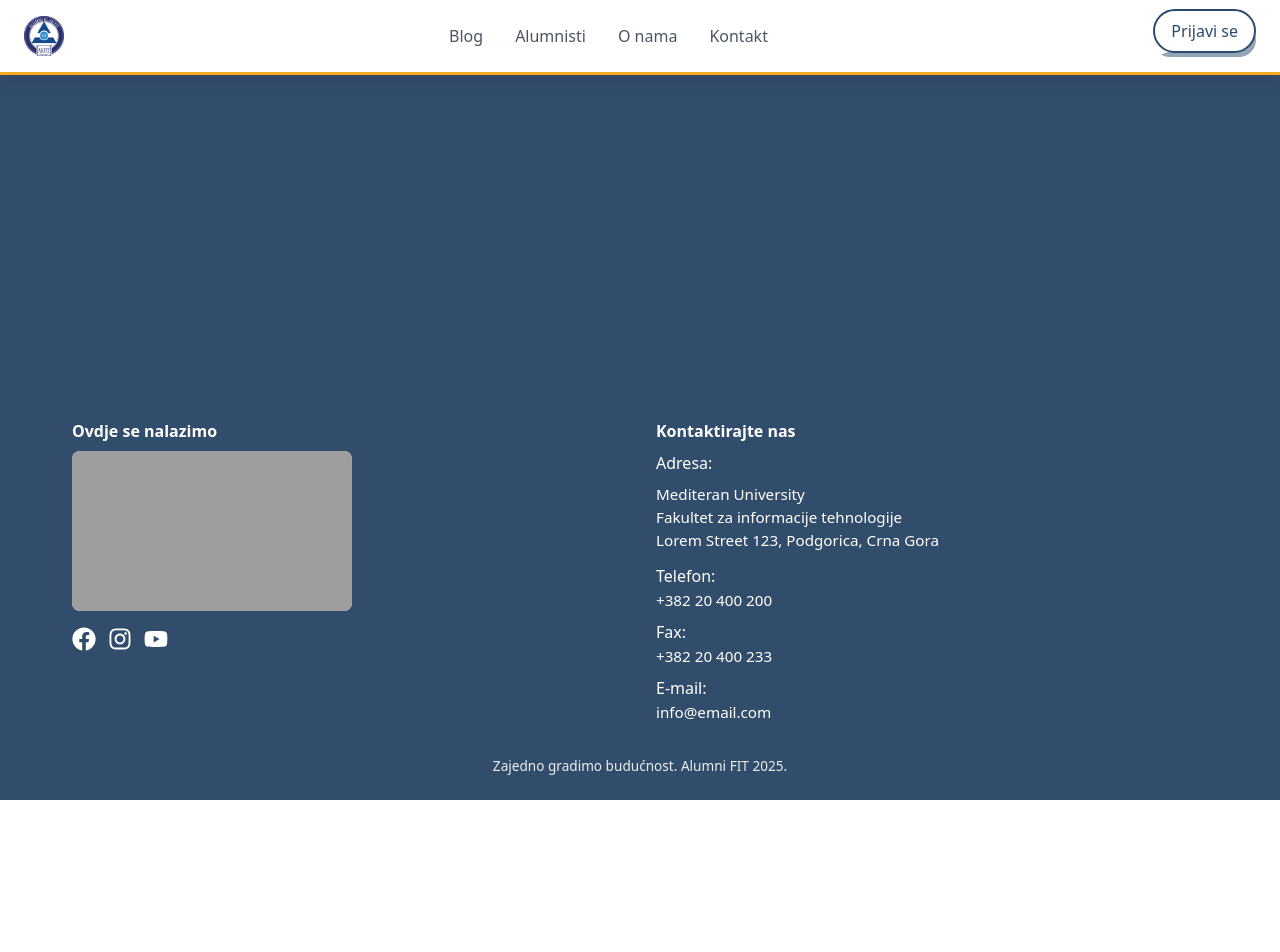
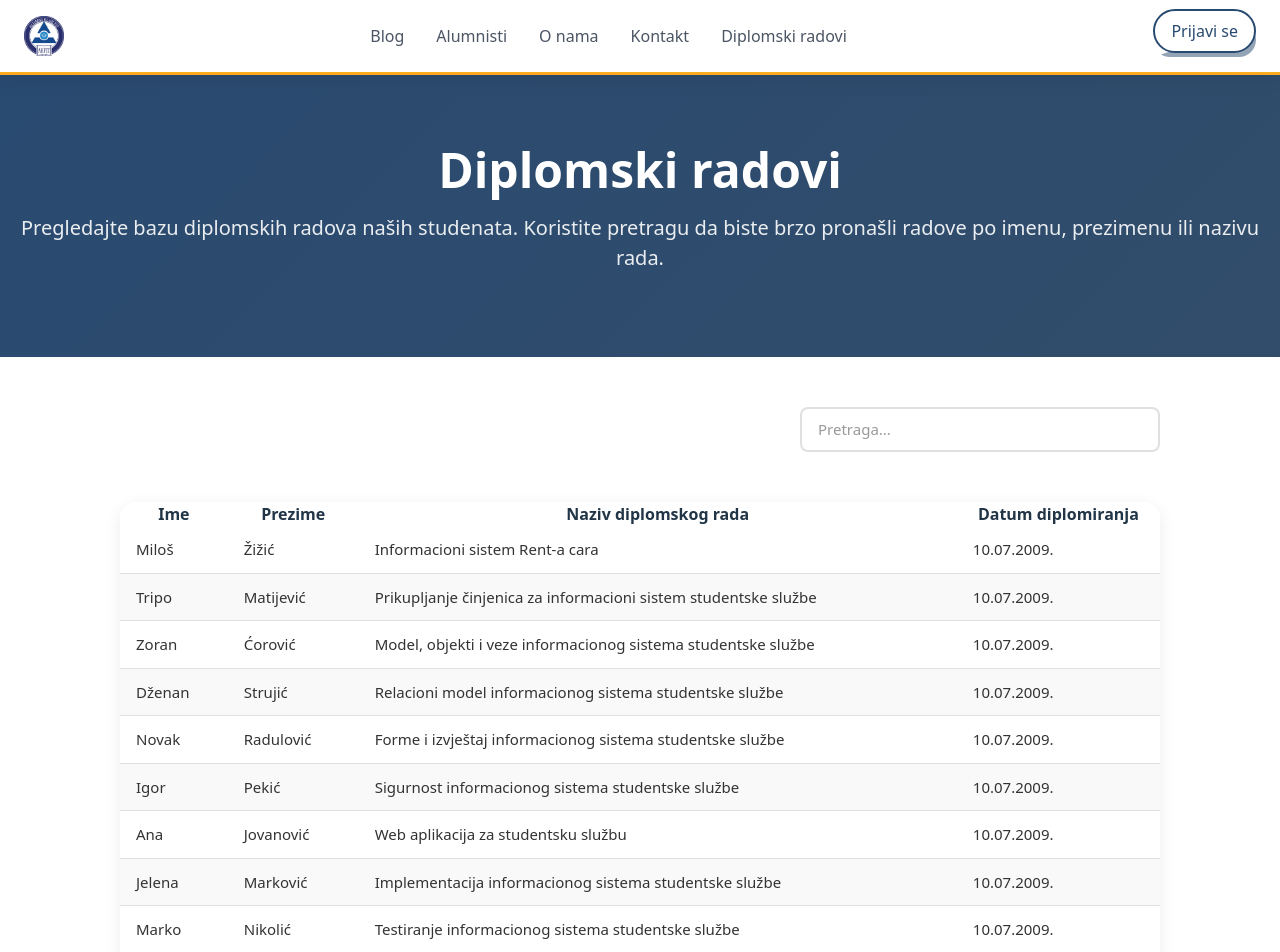
Before and after one commit to AdrianAdrovic-sudo/Alumni-Club, a React (Vite) app in the folder frontend/: page /Theses in a window 1280 px wide. Shown: the top 952 px of the page. Before the commit the page ends 800 px from the top, so only its background shows below. Built offline with nearby package versions, Linux system fonts and the light colour scheme; grey boxes are pictures that could not be loaded.

Commit message:
Added Theses page and updated Header navigation

```diff
--- a/frontend/src/App.tsx
+++ b/frontend/src/App.tsx
@@ -7,6 +7,7 @@ import Blog from "./pages/Blog.tsx";
 import Login from "./pages/Login.tsx";
 import AboutUs from "./pages/AboutUs.tsx";
 import Contact from "./pages/Contact.tsx";
+import Theses from "./pages/Theses.tsx";
 
 
 export default function App() {
@@ -22,6 +23,8 @@ export default function App() {
             <Route path="/Login" element={<Login />} />
             <Route path="/AboutUs" element={<AboutUs/>} />
             <Route path="/Contact" element={<Contact/>} />
+            <Route path="/Theses" element={<Theses/>} />
+
         </Routes>
       </main>
       <Footer />
--- a/frontend/src/components/Header.tsx
+++ b/frontend/src/components/Header.tsx
@@ -15,7 +15,8 @@ function Header() {
           <Link to="/Blog" className="nav-link">Blog</Link>
           <Link to="/AlumniDirectory" className="nav-link">Alumnisti</Link>
           <Link to="/AboutUs" className="nav-link">O nama</Link>
-          <a href="/Contact" className="nav-link">Kontakt</a>
+          <Link to="/Contact" className="nav-link">Kontakt</Link>
+          <Link to="/Theses" className="nav-link">Diplomski radovi</Link>
         </nav>
 
         <div className="signup-container">
--- /dev/null
+++ b/frontend/src/css/Theses.css
@@ -0,0 +1,119 @@
+.theses-container {
+  width: 100%;
+  min-height: 100vh;
+  background-color: white;
+}
+
+.theses-hero {
+  background: linear-gradient(135deg, #294a70 0%, #324D6B 100%);
+  color: white;
+  padding: 80px 20px 60px;
+  text-align: center;
+}
+
+.theses-hero h1 {
+  font-size: 48px;
+  margin-bottom: 16px;
+  font-weight: 700;
+}
+
+.theses-hero p {
+  font-size: 20px;
+  opacity: 0.9;
+}
+
+.search-container {
+  display: flex;
+  justify-content: flex-end;
+  align-items: center;
+  margin-bottom: 30px;
+  margin-right: 120px;
+}
+
+.search-container input {
+  width: 360px;
+  padding: 12px 16px;
+  border: 2px solid #e0e0e0;
+  font-size: 15px;
+  color: #333;
+  background-color: white;
+  height: 45px;
+  transition: border-color 0.3s ease;
+  margin-top: 50px;
+  margin-bottom: -50px;
+}
+
+.search-container input:focus {
+  outline: none;
+  border-color: #ffab1f;
+}
+.table-wrapper {
+  display: flex;
+  justify-content: center;
+  align-items: center;
+  width: 100%;
+  min-height: 80vh;
+  padding: 20px;
+}
+
+table {
+  width: 100%;
+  border-collapse: collapse;
+  border-radius: 16px;
+  overflow: hidden;
+  box-shadow: 0 4px 16px rgba(0, 0, 0, 0.08);
+  background-color: white;
+  margin-left: 100px;
+  margin-right: 100px;
+}
+
+thead {
+  background-color: #294a70;
+  color: white;
+}
+
+thead th {
+  padding: 14px 16px;
+  text-align: left;
+  font-size: 15px;
+  font-weight: 600;
+}
+
+tbody tr:nth-child(even) {
+  background-color: #f9f9f9;
+}
+
+td {
+  padding: 12px 16px;
+  font-size: 15px;
+  color: #333;
+  border-bottom: 1px solid #e0e0e0;
+}
+
+@media (max-width: 1024px) {
+  .search-container {
+    flex-direction: column;
+    align-items: stretch;
+  }
+  .search-container input {
+    width: 100%;
+    border-radius: 8px;
+    border-right: 2px solid #e0e0e0;
+    margin-bottom: 10px;
+  }
+  .search-container button {
+    width: 100%;
+    border-radius: 8px;
+  }
+}
+
+@media (max-width: 768px) {
+  .theses-container h1 {
+    font-size: 28px;
+  }
+  table {
+    display: block;
+    overflow-x: auto;
+    white-space: nowrap;
+  }
+}
--- a/frontend/src/pages/Contact.tsx
+++ b/frontend/src/pages/Contact.tsx
@@ -1,6 +1,6 @@
 import '../css/Contact.css';
 import { FaPhone, FaEnvelope, FaMapMarkerAlt, FaClock } from 'react-icons/fa';
-import { useState } from 'react';
+
 
 function Contact() {
   return (
--- /dev/null
+++ b/frontend/src/pages/Theses.tsx
@@ -0,0 +1,64 @@
+import { FaSearch } from "react-icons/fa";
+import "../css/Theses.css";
+import { useState } from 'react';
+
+export default function DiplomskiRadovi() {
+  const [searchTerm, setSearchTerm] = useState("");
+
+  const podaci = [
+    {ime: "Miloš", prezime: "Žižić", naziv: "Informacioni sistem Rent-a cara", datum: "10.07.2009." },
+    {ime: "Tripo", prezime: "Matijević", naziv: "Prikupljanje činjenica za informacioni sistem studentske službe", datum: "10.07.2009." },
+    {ime: "Zoran", prezime: "Ćorović", naziv: "Model, objekti i veze informacionog sistema studentske službe", datum: "10.07.2009." },
+    {ime: "Dženan", prezime: "Strujić", naziv: "Relacioni model informacionog sistema studentske službe", datum: "10.07.2009." },
+    {ime: "Novak", prezime: "Radulović", naziv: "Forme i izvještaj informacionog sistema studentske službe", datum: "10.07.2009." },
+    {ime: "Igor", prezime: "Pekić", naziv: "Sigurnost informacionog sistema studentske službe", datum: "10.07.2009." },
+    {ime: "Ana", prezime: "Jovanović", naziv: "Web aplikacija za studentsku službu", datum: "10.07.2009." },
+    {ime: "Jelena", prezime: "Marković", naziv: "Implementacija informacionog sistema studentske službe", datum: "10.07.2009." },
+    {ime: "Marko", prezime: "Nikolić", naziv: "Testiranje informacionog sistema studentske službe", datum: "10.07.2009." },
+    {ime: "Ivana", prezime: "Stojanović", naziv: "Održavanje informacionog sistema studentske službe", datum: "10.07.2009." },
+  ];
+
+  const filtrirani = podaci.filter(
+    (p) =>
+      p.ime.toLowerCase().includes(searchTerm.toLowerCase()) ||
+      p.prezime.toLowerCase().includes(searchTerm.toLowerCase()) ||
+      p.naziv.toLowerCase().includes(searchTerm.toLowerCase())
+  );
+
+  return (
+    <div className="theses-container">
+        <div className="theses-hero">
+        <h1 >Diplomski radovi </h1>
+            <p>
+                Pregledajte bazu diplomskih radova naših studenata. Koristite pretragu da biste brzo pronašli radove po imenu, prezimenu ili nazivu rada.
+            </p><br></br>
+        </div>
+
+
+      <div className="search-container">
+        <input type="text" placeholder="Pretraga..." value={searchTerm} onChange={(e) => setSearchTerm(e.target.value)}/>
+      </div>
+
+      <div className="table-wrapper">
+      <table>
+          <tr>
+            <th>Ime</th>
+            <th>Prezime</th>
+            <th>Naziv diplomskog rada</th>
+            <th>Datum diplomiranja</th>
+          </tr>
+        <tbody>
+          {filtrirani.map((p) => (
+            <tr>
+              <td>{p.ime}</td>
+              <td>{p.prezime}</td>
+              <td>{p.naziv}</td>
+              <td>{p.datum}</td>
+            </tr>
+          ))}
+        </tbody>
+      </table>
+      </div>
+    </div>
+  );
+}
```
